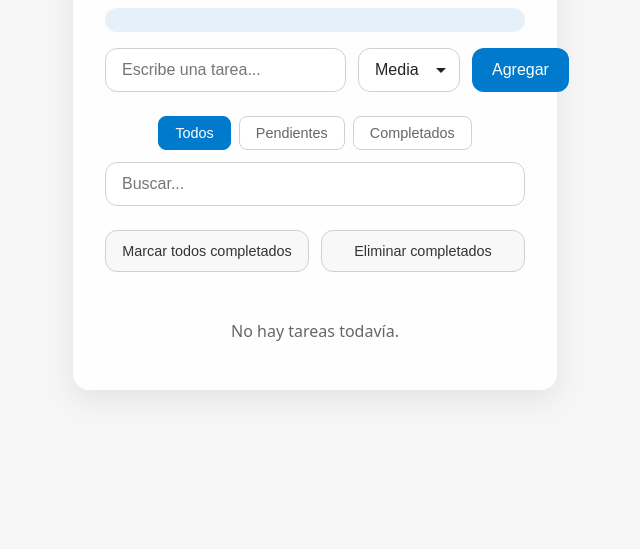
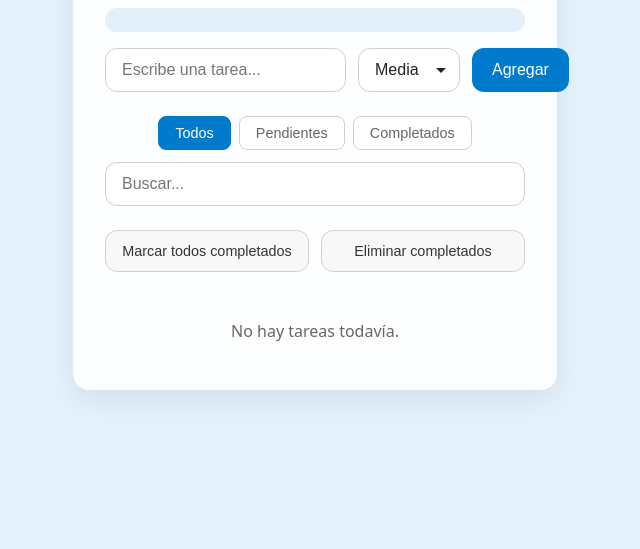
Before and after one commit to aguslopez9/TP8-Contenedores-Automatizacion-, a website: page frontend/index.html in a window 1280 px wide. Shown: the part 251-800 px from the top of the page, without its empty margins (325-965 px from the left). Drawn offline with Linux system fonts and the light colour scheme; no server answers.

Commit message:
CAMBIO ESTILO

```diff
--- a/frontend/styles.css
+++ b/frontend/styles.css
@@ -1,7 +1,8 @@
 :root {
   color-scheme: light dark;
   font-family: system-ui, -apple-system, BlinkMacSystemFont, "Segoe UI", sans-serif;
-  background-color: #f6f6f6;
+  /* background-color: #f6f6f6; */
+  background-color: #e3f2fd;
   color: #222;
 }
 
```
Also changed, not shown: backend/test/storage.test.js (+2 -0 lines).
